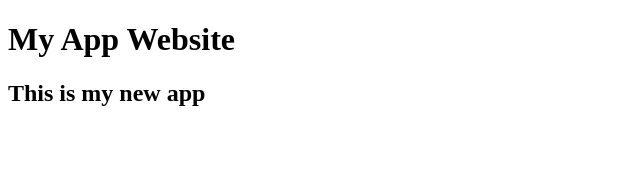
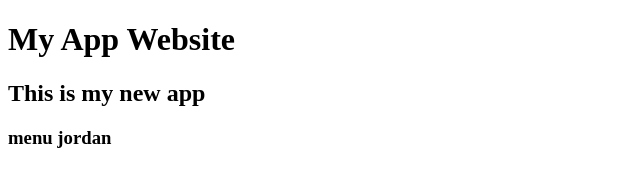
Before and after one commit to beatapurado/gitvscode, a plain HTML site: page index.html in a window 1280 px wide. Shown: the whole page, without its empty margins (0-640 px from the left). Drawn offline with Linux system fonts and the light colour scheme.

Commit message:
outra linha

```diff
--- a/index.html
+++ b/index.html
@@ -8,5 +8,6 @@
 <body>
     <h1>My App Website</h1>
     <h2>This is my new app</h2>
+    <h3>menu jordan</h3>
 </body>
 </html>
```
